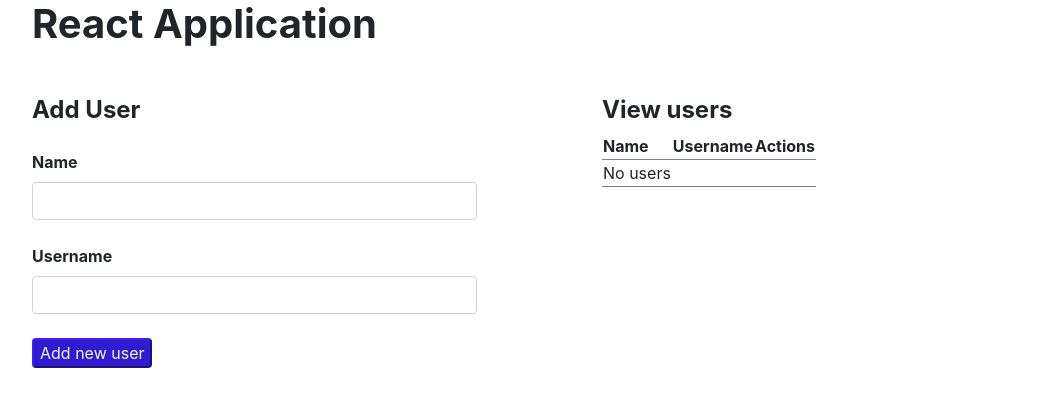
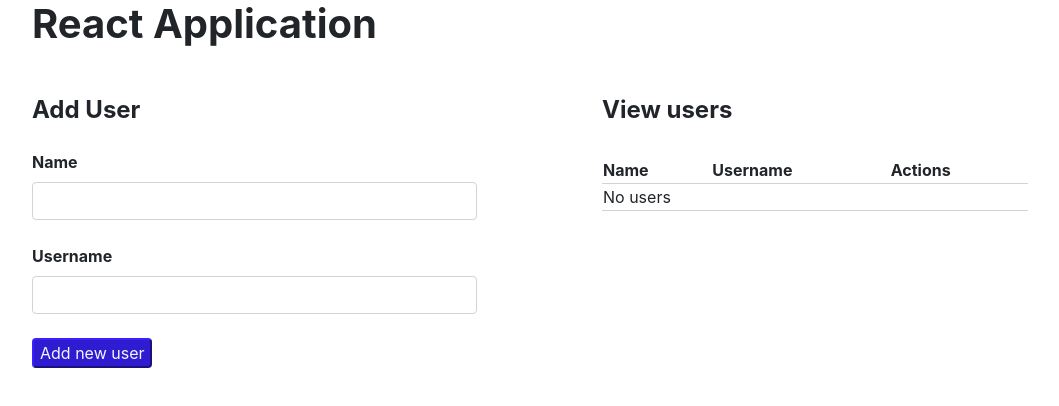
Before and after one commit to yogashreeck/assessment4, a React (Create React App) app: page /home in a window 1280 px wide. Shown: the top 406 px of the page, without its empty margins (53-1112 px from the left). Built offline with nearby package versions, Linux system fonts and the light colour scheme.

Commit message:
table changes

```diff
--- a/src/components/AddViewComp.js
+++ b/src/components/AddViewComp.js
@@ -22,7 +22,7 @@ class AddViewComp extends Component {
           <div className={"col-md-6 offset-md-1 form"}>
             <h4><b>View users</b></h4>
             <table>
-              <thead>
+              <thead >
                 <tr>
                   <th>Name</th>
                   <th>Username</th>
--- a/src/components/add.css
+++ b/src/components/add.css
@@ -14,5 +14,9 @@
 }
 
 .table ,thead ,th,td {
-   border-bottom: 1px solid grey;
+   border-bottom: 1px solid #ced4da;
 }
+th{
+    column-count: 2;
+    padding-top: 25px;
+}
```
